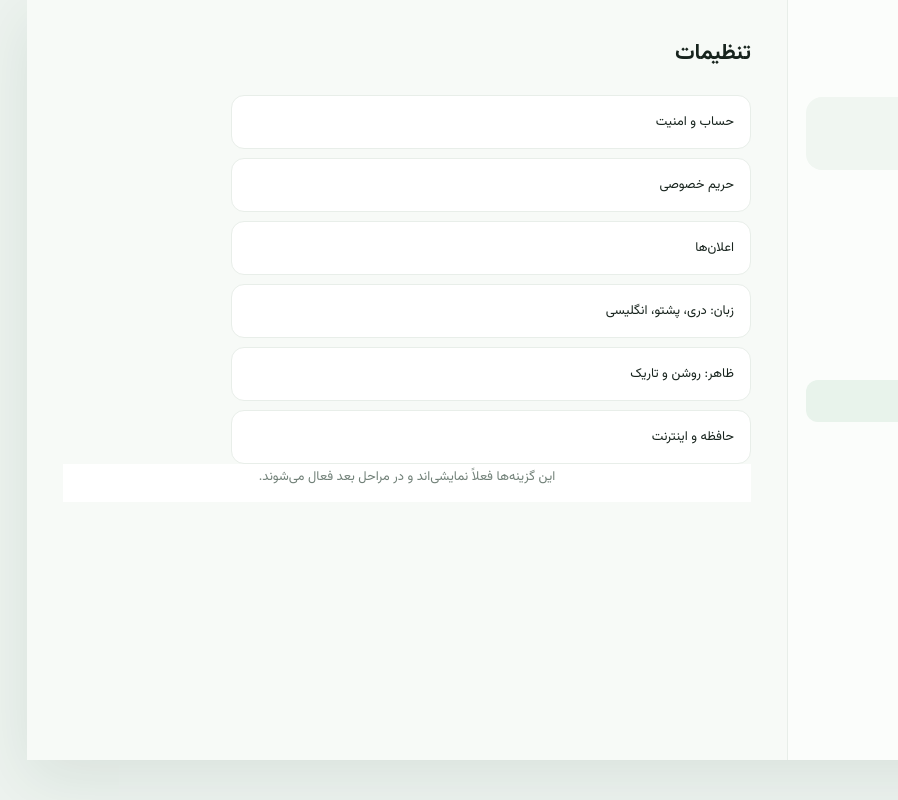
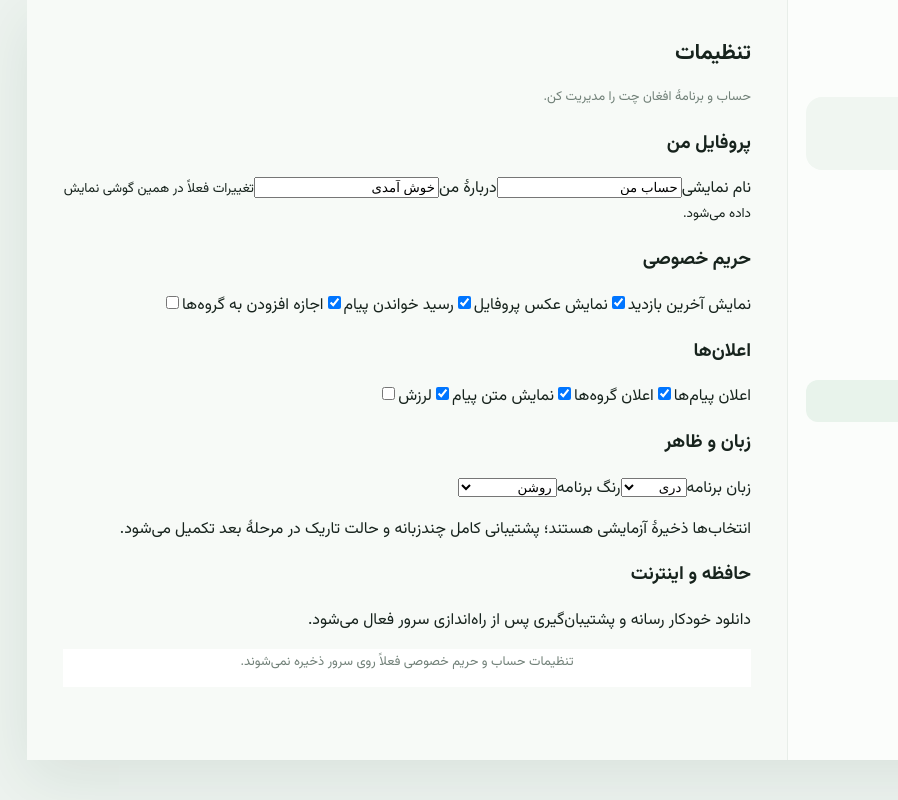
Before and after one commit to adrysmry027-blip/Afghan-Chat, a React (Vite) app: page / in a window 1280 px wide. Both pictures are taken after a click on the button "تنظیمات". Shown: the whole page, without its empty margins (382-1280 px from the left). Built offline with nearby package versions, Linux system fonts and the light colour scheme.

Commit message:
Build interactive profile and settings screens

```diff
--- a/src/App.jsx
+++ b/src/App.jsx
@@ -24,6 +24,12 @@ export default function App() {
   const [statusText, setStatusText] = useState("");
   const [myStatuses, setMyStatuses] = useState([]);
   const [callSession, setCallSession] = useState(null);
+  const [displayName, setDisplayName] = useState("حساب من");
+  const [about, setAbout] = useState("خوش آمدی");
+  const [language, setLanguage] = useState("دری");
+  const [theme, setTheme] = useState("روشن");
+  const [privacy, setPrivacy] = useState({ lastSeen: true, photo: true, receipts: true, groups: false });
+  const [notifications, setNotifications] = useState({ messages: true, groups: true, preview: true, vibration: false });
 
   function openCall(contact, media) {
     setCallSession(createCallSession({ contact, media }));
@@ -75,7 +81,7 @@ export default function App() {
     <main className="app-shell">
       <aside className="sidebar">
         <header className="brand"><div className="brand-mark">اچ</div><div><h1>افغان چت</h1><p>Afghan Chat</p></div></header>
-        <div className="profile"><div className="avatar self">ع</div><div><strong>حساب من</strong><span>خوش آمدی</span></div></div>
+        <div className="profile"><div className="avatar self">ع</div><div><strong>{displayName}</strong><span>{about}</span></div></div>
         <div className="side-actions">
           <button className={page === "chats" ? "side-action active" : "side-action"} onClick={() => setPage("chats")}>گفتگوها</button>
           <button className={page === "friends" ? "side-action active" : "side-action"} onClick={() => setPage("friends")}>دوستان</button>
@@ -97,7 +103,23 @@ export default function App() {
         <div className="help-card"><strong>دوستت افغان چت ندارد؟</strong><p>می‌توانی بعداً لینک دعوت را برایش بفرستی.</p></div>
         {notice && <p className="notice">{notice}</p>}
         <p className="demo-warning">جست‌وجوی واقعی نیازمند سرور و اتصال امن به شماره‌های ثبت‌شده است.</p>
-      </section> : <section className="content-page"><h2>تنظیمات</h2><div className="settings-list"><div>حساب و امنیت</div><div>حریم خصوصی</div><div>اعلان‌ها</div><div>زبان: دری، پشتو، انگلیسی</div><div>ظاهر: روشن و تاریک</div><div>حافظه و اینترنت</div></div><p className="demo-warning">این گزینه‌ها فعلاً نمایشی‌اند و در مراحل بعد فعال می‌شوند.</p></section>}
+      </section> : <section className="content-page settings-page"><h2>تنظیمات</h2><p>حساب و برنامهٔ افغان چت را مدیریت کن.</p>
+        <div className="settings-group"><h3>پروفایل من</h3><label>نام نمایشی<input value={displayName} onChange={e=>setDisplayName(e.target.value)} /></label><label>دربارهٔ من<input value={about} onChange={e=>setAbout(e.target.value)} /></label><small>تغییرات فعلاً در همین گوشی نمایش داده می‌شود.</small></div>
+        <div className="settings-group"><h3>حریم خصوصی</h3>
+          <label className="setting-toggle"><span>نمایش آخرین بازدید</span><input type="checkbox" checked={privacy.lastSeen} onChange={e=>setPrivacy(p=>({...p,lastSeen:e.target.checked}))}/></label>
+          <label className="setting-toggle"><span>نمایش عکس پروفایل</span><input type="checkbox" checked={privacy.photo} onChange={e=>setPrivacy(p=>({...p,photo:e.target.checked}))}/></label>
+          <label className="setting-toggle"><span>رسید خواندن پیام</span><input type="checkbox" checked={privacy.receipts} onChange={e=>setPrivacy(p=>({...p,receipts:e.target.checked}))}/></label>
+          <label className="setting-toggle"><span>اجازه افزودن به گروه‌ها</span><input type="checkbox" checked={privacy.groups} onChange={e=>setPrivacy(p=>({...p,groups:e.target.checked}))}/></label>
+        </div>
+        <div className="settings-group"><h3>اعلان‌ها</h3>
+          <label className="setting-toggle"><span>اعلان پیام‌ها</span><input type="checkbox" checked={notifications.messages} onChange={e=>setNotifications(p=>({...p,messages:e.target.checked}))}/></label>
+          <label className="setting-toggle"><span>اعلان گروه‌ها</span><input type="checkbox" checked={notifications.groups} onChange={e=>setNotifications(p=>({...p,groups:e.target.checked}))}/></label>
+          <label className="setting-toggle"><span>نمایش متن پیام</span><input type="checkbox" checked={notifications.preview} onChange={e=>setNotifications(p=>({...p,preview:e.target.checked}))}/></label>
+          <label className="setting-toggle"><span>لرزش</span><input type="checkbox" checked={notifications.vibration} onChange={e=>setNotifications(p=>({...p,vibration:e.target.checked}))}/></label>
+        </div>
+        <div className="settings-group"><h3>زبان و ظاهر</h3><label>زبان برنامه<select value={language} onChange={e=>setLanguage(e.target.value)}><option>دری</option><option>پشتو</option><option>English</option></select></label><label>رنگ برنامه<select value={theme} onChange={e=>setTheme(e.target.value)}><option>روشن</option><option>تاریک</option><option>مطابق گوشی</option></select></label><p className="setting-hint">انتخاب‌ها ذخیرهٔ آزمایشی هستند؛ پشتیبانی کامل چندزبانه و حالت تاریک در مرحلهٔ بعد تکمیل می‌شود.</p></div>
+        <div className="settings-group"><h3>حافظه و اینترنت</h3><p>دانلود خودکار رسانه و پشتیبان‌گیری پس از راه‌اندازی سرور فعال می‌شود.</p></div>
+        <p className="demo-warning">تنظیمات حساب و حریم خصوصی فعلاً روی سرور ذخیره نمی‌شوند.</p></section>}
       {callSession && <CallScreen session={callSession} onClose={() => setCallSession(null)} />}
     </main>
   );
```
